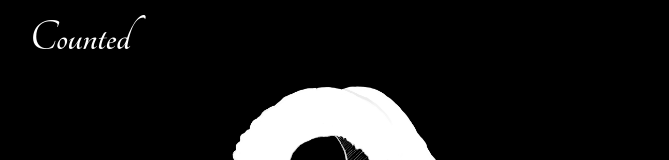
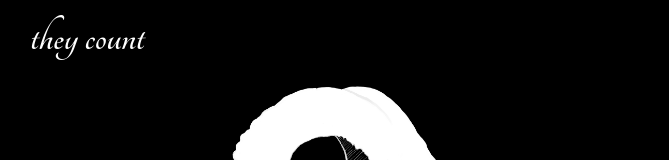
Before and after one commit to browncap/counted, a Vue app: page / in a window 1280 px wide. Shown: the top 160 px of the page, without its empty margins (240-909 px from the left). Built offline with nearby package versions, Linux system fonts and the light colour scheme.

Commit message:
change website name

```diff
--- a/src/components/TitleBar/TitleBar.vue
+++ b/src/components/TitleBar/TitleBar.vue
@@ -1,7 +1,7 @@
 <template>
   <div class="constrain">
     <div class="title">
-      <p>Counted</p>
+      <p>they count</p>
     </div>
   </div>
 </template>
```
